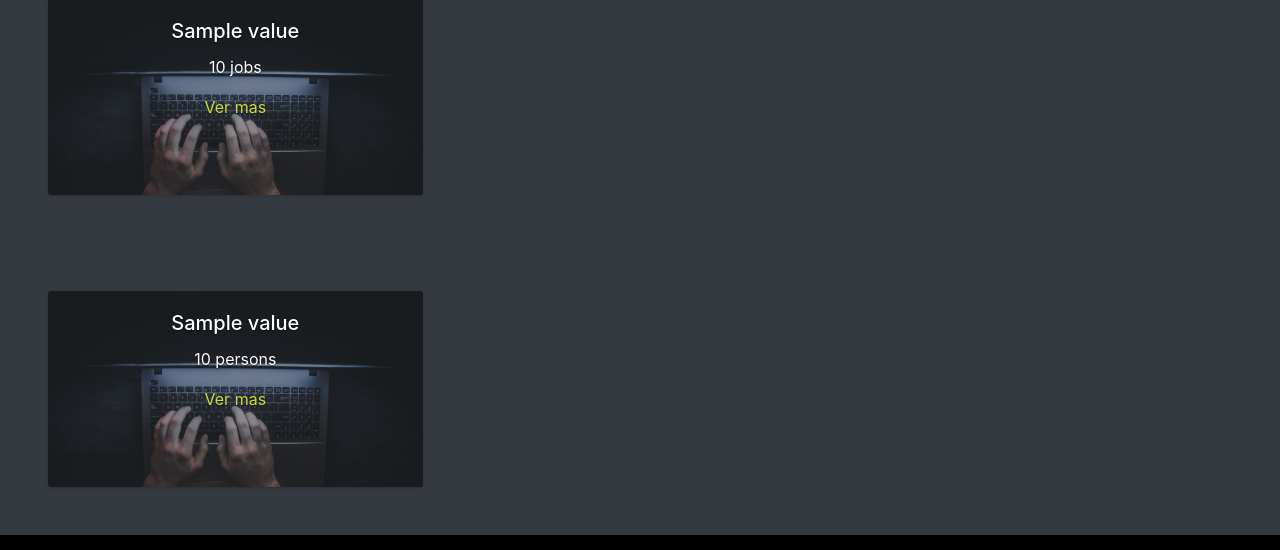
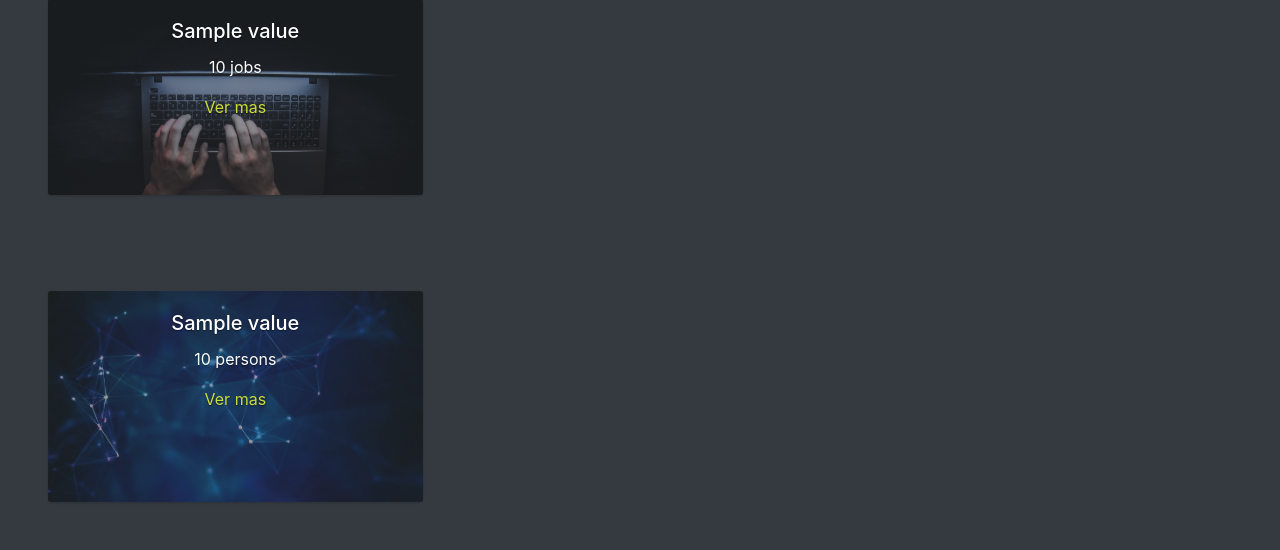
Before and after one commit to juancriveros/TorreTestForntEnd, a Node server app: template views/main/home.hbs in a window 1280 px wide. Shown: the part 869-1419 px from the top of the page. Run offline with Node 20, Linux system fonts and the light colour scheme; the template is opened without the code that fills it: most values are stand-ins (such as "Sample title", 1, 10 or a date in 2020); some libraries are stand-ins or nearby versions.

Commit message:
image changed

```diff
--- a/views/main/home.hbs
+++ b/views/main/home.hbs
@@ -40,7 +40,7 @@
   {{#each data.users}}
     <div class="col-4">
         <div class="card bg-dark text-white">
-  <img src="/images/Developer.jpg" class="card-img" alt="...">
+  <img src="/images/CommunicationUser.jpg" class="card-img" alt="...">
   <div class="card-img-overlay">
     <h5 class="card-title">{{this.value}}</h5>
     <p class="card-text">{{this.total}} persons</p>
```
Also changed, not shown: public/images/Communication.jpg (added), public/images/CommunicationUser.jpg (added), public/images/Customer.jpg (added), public/images/Marketing.jpg (added), public/images/Sales.jpg (added).
